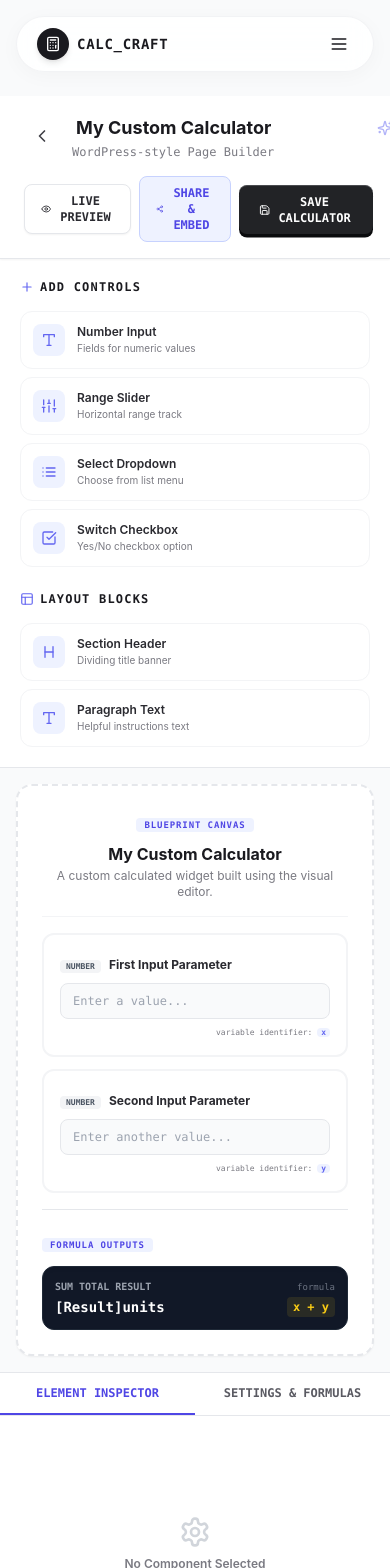
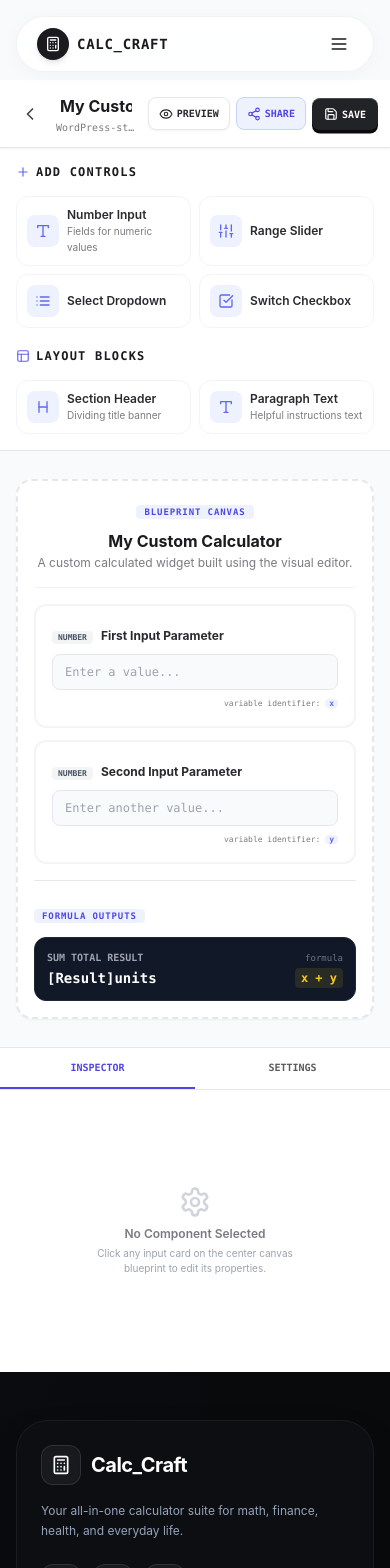
Before and after one commit to Motasaith/Calc_Craft, a Next.js app: page /builder in a window 390 px wide. Shown: the top 1568 px of the page. Built offline with nearby package versions, Linux system fonts and the light colour scheme.

Commit message:
Refactor code structure for improved readability and maintainability

```diff
--- a/app/builder/page.tsx
+++ b/app/builder/page.tsx
@@ -250,71 +250,73 @@ export default function BuilderPage() {
   return (
     <>
       <Navbar />
-      <main className="min-h-screen pt-24 bg-gray-50 flex flex-col">
+      <main className="min-h-screen pt-20 sm:pt-24 bg-gray-50 flex flex-col">
         {/* Editor Toolbar Header */}
-        <div className="bg-white border-b border-gray-200 px-6 py-4 flex flex-wrap gap-4 items-center justify-between shadow-sm sticky top-14 z-40">
-          <div className="flex items-center gap-3">
+        <div className="bg-white border-b border-gray-200 px-3 sm:px-6 py-3 sm:py-4 flex flex-wrap gap-3 sm:gap-4 items-center justify-between shadow-sm sticky top-14 z-40">
+          <div className="flex items-center gap-2 sm:gap-3 min-w-0 flex-1">
             <Link
               href="/calculators"
-              className="p-2 hover:bg-gray-100 rounded-full text-dark-600 transition-colors"
+              className="p-2 hover:bg-gray-100 rounded-full text-dark-600 transition-colors shrink-0"
               title="Return to Directory"
             >
               <ChevronLeft className="w-5 h-5" />
             </Link>
-            <div>
+            <div className="min-w-0 flex-1">
               <div className="flex items-center gap-2">
                 <input
                   type="text"
                   value={calculator.name}
                   onChange={(e) => updateCalculator({ ...calculator, name: e.target.value })}
-                  className="text-lg font-bold text-dark-800 focus:outline-none focus:border-b focus:border-indigo-500 bg-transparent px-1 py-0.5 rounded"
+                  className="text-base sm:text-lg font-bold text-dark-800 focus:outline-none focus:border-b focus:border-indigo-500 bg-transparent px-1 py-0.5 rounded w-full min-w-0"
                   placeholder="Calculator Name"
                 />
-                <Sparkles className="w-4 h-4 text-indigo-500 animate-pulse-slow" />
+                <Sparkles className="w-4 h-4 text-indigo-500 animate-pulse-slow shrink-0 hidden sm:block" />
               </div>
-              <p className="text-xs text-dark-400 font-mono">WordPress-style Page Builder</p>
+              <p className="text-[10px] sm:text-xs text-dark-400 font-mono truncate">WordPress-style Page Builder</p>
             </div>
           </div>
 
-          <div className="flex items-center gap-2">
+          <div className="flex items-center gap-1.5 sm:gap-2 flex-wrap">
             <button
               onClick={() => setPreviewOpen(true)}
-              className="px-4 py-2 text-xs font-mono font-black text-dark-700 bg-white border border-gray-200 rounded-lg shadow-sm hover:bg-gray-50 flex items-center gap-1.5 active:scale-95 transition-all select-none"
+              className="px-2.5 sm:px-4 py-2 text-[10px] sm:text-xs font-mono font-black text-dark-700 bg-white border border-gray-200 rounded-lg shadow-sm hover:bg-gray-50 flex items-center gap-1 sm:gap-1.5 active:scale-95 transition-all select-none"
             >
-              <Eye className="w-4 h-4" />
-              LIVE PREVIEW
+              <Eye className="w-3.5 h-3.5 sm:w-4 sm:h-4" />
+              <span className="hidden xs:inline sm:inline">LIVE PREVIEW</span>
+              <span className="xs:hidden sm:hidden">PREVIEW</span>
             </button>
             <button
               onClick={() => setShareModalOpen(true)}
-              className="px-4 py-2 text-xs font-mono font-black text-indigo-600 bg-indigo-50 border border-indigo-200 rounded-lg hover:bg-indigo-100 flex items-center gap-1.5 active:scale-95 transition-all select-none"
+              className="px-2.5 sm:px-4 py-2 text-[10px] sm:text-xs font-mono font-black text-indigo-600 bg-indigo-50 border border-indigo-200 rounded-lg hover:bg-indigo-100 flex items-center gap-1 sm:gap-1.5 active:scale-95 transition-all select-none"
             >
-              <Share2 className="w-4 h-4" />
-              SHARE & EMBED
+              <Share2 className="w-3.5 h-3.5 sm:w-4 sm:h-4" />
+              <span className="hidden xs:inline sm:inline">SHARE & EMBED</span>
+              <span className="xs:hidden sm:hidden">SHARE</span>
             </button>
             <button
               onClick={handleSaveToDashboard}
-              className="px-5 py-2 text-xs font-mono font-black text-white bg-[#222326] rounded-lg border-t border-[#4a4b4f] shadow-[0_3.5px_0_#0a0b0d] hover:bg-[#2b2c30] hover:translate-y-[0.5px] hover:shadow-[0_3px_0_#0a0b0d] active:translate-y-[3.5px] active:shadow-[0_0px_0_#0a0b0d] transition-all duration-75 select-none flex items-center gap-1.5"
+              className="px-3 sm:px-5 py-2 text-[10px] sm:text-xs font-mono font-black text-white bg-[#222326] rounded-lg border-t border-[#4a4b4f] shadow-[0_3.5px_0_#0a0b0d] hover:bg-[#2b2c30] hover:translate-y-[0.5px] hover:shadow-[0_3px_0_#0a0b0d] active:translate-y-[3.5px] active:shadow-[0_0px_0_#0a0b0d] transition-all duration-75 select-none flex items-center gap-1 sm:gap-1.5"
             >
-              <Save className="w-4 h-4" />
-              SAVE CALCULATOR
+              <Save className="w-3.5 h-3.5 sm:w-4 sm:h-4" />
+              <span>SAVE</span>
             </button>
           </div>
         </div>
 
         {/* Builder Body Workspace */}
-        <div className="flex-1 grid lg:grid-cols-[260px_1fr_360px] h-auto lg:h-[calc(100vh-144px)] overflow-y-auto lg:overflow-hidden">
+        <div className="flex-1 grid grid-cols-1 md:grid-cols-[200px_1fr] lg:grid-cols-[260px_1fr_360px] h-auto lg:h-[calc(100vh-144px)] overflow-y-auto lg:overflow-hidden gap-3 md:gap-4">
 
           {/* LEFT SIDEBAR: Add Elements Toolbox */}
-          <div className="bg-white border-b lg:border-b-0 lg:border-r border-gray-200 p-5 lg:overflow-y-auto space-y-6 h-auto lg:h-full">
+          <div className="bg-white border-b lg:border-b-0 lg:border-r border-gray-200 p-4 sm:p-5 lg:overflow-y-auto space-y-5 sm:space-y-6 h-auto lg:h-full">
             <div>
               <h3 className="text-xs font-bold text-dark-800 uppercase tracking-widest font-mono mb-4 flex items-center gap-1.5">
                 <Plus className="w-3.5 h-3.5 text-indigo-500" />
                 Add Controls
               </h3>
-              <div className="grid gap-2">
+              <div className="grid grid-cols-2 sm:grid-cols-1 gap-2">
                 <button
                   onClick={() => addComponent('number')}
-                  className="flex items-center gap-3 p-3 rounded-xl border border-gray-100 hover:border-indigo-100 hover:bg-indigo-50/20 text-left text-xs font-semibold text-dark-700 hover:text-indigo-600 transition-all group"
+                  className="flex items-center gap-2 sm:gap-3 p-2.5 sm:p-3 rounded-xl border border-gray-100 hover:border-indigo-100 hover:bg-indigo-50/20 text-left text-xs font-semibold text-dark-700 hover:text-indigo-600 transition-all group"
                 >
                   <div className="p-2 rounded-lg bg-indigo-50 text-indigo-500 group-hover:bg-indigo-500 group-hover:text-white transition-colors">
                     <Type className="w-4 h-4" />
@@ -327,40 +329,40 @@ export default function BuilderPage() {
 
                 <button
                   onClick={() => addComponent('slider')}
-                  className="flex items-center gap-3 p-3 rounded-xl border border-gray-100 hover:border-indigo-100 hover:bg-indigo-50/20 text-left text-xs font-semibold text-dark-700 hover:text-indigo-600 transition-all group"
+                  className="flex items-center gap-2 sm:gap-3 p-2.5 sm:p-3 rounded-xl border border-gray-100 hover:border-indigo-100 hover:bg-indigo-50/20 text-left text-xs font-semibold text-dark-700 hover:text-indigo-600 transition-all group"
                 >
                   <div className="p-2 rounded-lg bg-indigo-50 text-indigo-500 group-hover:bg-indigo-500 group-hover:text-white transition-colors">
                     <Sliders className="w-4 h-4" />
                   </div>
                   <div>
                     <div>Range Slider</div>
-                    <div className="text-[10px] text-dark-400 font-normal">Horizontal range track</div>
+                    <div className="text-[10px] text-dark-400 font-normal hidden sm:block">Horizontal range track</div>
                   </div>
                 </button>
 
                 <button
                   onClick={() => addComponent('select')}
-                  className="flex items-center gap-3 p-3 rounded-xl border border-gray-100 hover:border-indigo-100 hover:bg-indigo-50/20 text-left text-xs font-semibold text-dark-700 hover:text-indigo-600 transition-all group"
+                  className="flex items-center gap-2 sm:gap-3 p-2.5 sm:p-3 rounded-xl border border-gray-100 hover:border-indigo-100 hover:bg-indigo-50/20 text-left text-xs font-semibold text-dark-700 hover:text-indigo-600 transition-all group"
                 >
                   <div className="p-2 rounded-lg bg-indigo-50 text-indigo-500 group-hover:bg-indigo-500 group-hover:text-white transition-colors">
                     <List className="w-4 h-4" />
                   </div>
                   <div>
                     <div>Select Dropdown</div>
-                    <div className="text-[10px] text-dark-400 font-normal">Choose from list menu</div>
+                    <div className="text-[10px] text-dark-400 font-normal hidden sm:block">Choose from list menu</div>
                   </div>
                 </button>
 
                 <button
                   onClick={() => addComponent('checkbox')}
-                  className="flex items-center gap-3 p-3 rounded-xl border border-gray-100 hover:border-indigo-100 hover:bg-indigo-50/20 text-left text-xs font-semibold text-dark-700 hover:text-indigo-600 transition-all group"
+                  className="flex items-center gap-2 sm:gap-3 p-2.5 sm:p-3 rounded-xl border border-gray-100 hover:border-indigo-100 hover:bg-indigo-50/20 text-left text-xs font-semibold text-dark-700 hover:text-indigo-600 transition-all group"
                 >
                   <div className="p-2 rounded-lg bg-indigo-50 text-indigo-500 group-hover:bg-indigo-500 group-hover:text-white transition-colors">
                     <CheckSquare className="w-4 h-4" />
                   </div>
                   <div>
                     <div>Switch Checkbox</div>
-                    <div className="text-[10px] text-dark-400 font-normal">Yes/No checkbox option</div>
+                    <div className="text-[10px] text-dark-400 font-normal hidden sm:block">Yes/No checkbox option</div>
                   </div>
                 </button>
               </div>
@@ -371,10 +373,10 @@ export default function BuilderPage() {
                 <Layout className="w-3.5 h-3.5 text-indigo-500" />
                 Layout Blocks
               </h3>
-              <div className="grid gap-2">
+              <div className="grid grid-cols-2 sm:grid-cols-1 gap-2">
                 <button
                   onClick={() => addComponent('header')}
-                  className="flex items-center gap-3 p-3 rounded-xl border border-gray-100 hover:border-indigo-100 hover:bg-indigo-50/20 text-left text-xs font-semibold text-dark-700 hover:text-indigo-600 transition-all group"
+                  className="flex items-center gap-2 sm:gap-3 p-2.5 sm:p-3 rounded-xl border border-gray-100 hover:border-indigo-100 hover:bg-indigo-50/20 text-left text-xs font-semibold text-dark-700 hover:text-indigo-600 transition-all group"
                 >
                   <div className="p-2 rounded-lg bg-indigo-50 text-indigo-500 group-hover:bg-indigo-500 group-hover:text-white transition-colors">
                     <Heading className="w-4 h-4" />
@@ -387,7 +389,7 @@ export default function BuilderPage() {
 
                 <button
                   onClick={() => addComponent('text')}
-                  className="flex items-center gap-3 p-3 rounded-xl border border-gray-100 hover:border-indigo-100 hover:bg-indigo-50/20 text-left text-xs font-semibold text-dark-700 hover:text-indigo-600 transition-all group"
+                  className="flex items-center gap-2 sm:gap-3 p-2.5 sm:p-3 rounded-xl border border-gray-100 hover:border-indigo-100 hover:bg-indigo-50/20 text-left text-xs font-semibold text-dark-700 hover:text-indigo-600 transition-all group"
                 >
                   <div className="p-2 rounded-lg bg-indigo-50 text-indigo-500 group-hover:bg-indigo-500 group-hover:text-white transition-colors">
                     <Type className="w-4 h-4 text-xs font-normal" />
@@ -402,8 +404,8 @@ export default function BuilderPage() {
           </div>
 
           {/* CENTER CANVAS: Visual Blueprint Layout */}
-          <div className="p-4 sm:p-8 lg:overflow-y-auto flex justify-center items-start bg-gray-50 h-auto lg:h-full">
-            <div className="w-full max-w-xl bg-white border-2 border-dashed border-gray-200 rounded-2xl p-6 min-h-[350px] shadow-sm space-y-4">
+          <div className="p-4 sm:p-6 md:p-8 lg:overflow-y-auto flex justify-center items-start bg-gray-50 h-auto lg:h-full">
+            <div className="w-full max-w-xl bg-white border-2 border-dashed border-gray-200 rounded-2xl p-4 sm:p-6 min-h-[350px] shadow-sm space-y-4">
               <div className="text-center pb-4 border-b border-gray-100">
                 <span className="text-[9px] uppercase tracking-widest font-mono bg-indigo-50 text-indigo-600 px-2 py-0.5 rounded font-bold">
                   Blueprint Canvas
@@ -557,28 +559,30 @@ export default function BuilderPage() {
             <div className="grid grid-cols-2 border-b border-gray-200 sticky top-0 bg-white z-10">
               <button
                 onClick={() => setActiveTab('components')}
-                className={`py-3 text-xs font-mono font-bold border-b-2 transition-all ${
+                className={`py-3 text-[10px] sm:text-xs font-mono font-bold border-b-2 transition-all ${
                   activeTab === 'components'
                     ? 'border-indigo-600 text-indigo-600'
                     : 'border-transparent text-dark-500 hover:text-dark-700'
                 }`}
               >
-                ELEMENT INSPECTOR
+                <span className="sm:hidden">INSPECTOR</span>
+                <span className="hidden sm:inline">ELEMENT INSPECTOR</span>
               </button>
               <button
                 onClick={() => setActiveTab('styles')}
-                className={`py-3 text-xs font-mono font-bold border-b-2 transition-all ${
+                className={`py-3 text-[10px] sm:text-xs font-mono font-bold border-b-2 transition-all ${
                   activeTab === 'styles'
                     ? 'border-indigo-600 text-indigo-600'
                     : 'border-transparent text-dark-500 hover:text-dark-700'
                 }`}
               >
-                SETTINGS & FORMULAS
+                <span className="sm:hidden">SETTINGS</span>
+                <span className="hidden sm:inline">SETTINGS & FORMULAS</span>
               </button>
             </div>
 
             {/* Inspector Panels Content */}
-            <div className="flex-1 overflow-y-auto p-5 space-y-6">
+            <div className="flex-1 overflow-y-auto p-4 sm:p-5 space-y-5 sm:space-y-6">
 
               {/* ELEMENT TAB */}
               {activeTab === 'components' && (
@@ -1071,12 +1075,12 @@ export default function BuilderPage() {
       {/* --- PREVIEW CALCULATOR MODAL OVERLAY --- */}
       <AnimatePresence>
         {previewOpen && (
-          <div className="fixed inset-0 z-50 flex items-center justify-center p-4 bg-black/60 backdrop-blur-sm">
+          <div className="fixed inset-0 z-50 flex items-end sm:items-center justify-center p-0 sm:p-4 bg-black/60 backdrop-blur-sm">
             <motion.div
               initial={{ scale: 0.95, opacity: 0 }}
               animate={{ scale: 1, opacity: 1 }}
               exit={{ scale: 0.95, opacity: 0 }}
-              className="bg-white rounded-3xl p-6 shadow-2xl max-w-xl w-full border border-gray-100 flex flex-col max-h-[90vh] overflow-hidden"
+              className="bg-white rounded-t-3xl sm:rounded-3xl p-4 sm:p-6 shadow-2xl max-w-xl w-full border border-gray-100 flex flex-col max-h-[95vh] sm:max-h-[90vh] overflow-hidden"
             >
               <div className="flex items-center justify-between pb-4 border-b border-gray-100 mb-5">
                 <div className="flex items-center gap-2">
@@ -1114,12 +1118,12 @@ export default function BuilderPage() {
       {/* --- SHARE & EMBED WIDGET MODAL --- */}
       <AnimatePresence>
         {shareModalOpen && (
-          <div className="fixed inset-0 z-50 flex items-center justify-center p-4 bg-black/60 backdrop-blur-sm">
+          <div className="fixed inset-0 z-50 flex items-end sm:items-center justify-center p-0 sm:p-4 bg-black/60 backdrop-blur-sm">
             <motion.div
               initial={{ scale: 0.95, opacity: 0 }}
               animate={{ scale: 1, opacity: 1 }}
               exit={{ scale: 0.95, opacity: 0 }}
-              className="bg-white rounded-3xl p-6 shadow-2xl max-w-2xl w-full border border-gray-100 flex flex-col max-h-[90vh] overflow-hidden"
+              className="bg-white rounded-t-3xl sm:rounded-3xl p-4 sm:p-6 shadow-2xl max-w-2xl w-full border border-gray-100 flex flex-col max-h-[95vh] sm:max-h-[90vh] overflow-hidden"
             >
               <div className="flex items-center justify-between pb-4 border-b border-gray-100 mb-5">
                 <div className="flex items-center gap-2">
--- a/app/calculators/[slug]/CalculatorPageClient.tsx
+++ b/app/calculators/[slug]/CalculatorPageClient.tsx
@@ -50,7 +50,7 @@ export default function CalculatorPageClient({ slug }: { slug: string }) {
             <span className="text-dark-700 font-semibold">{calc.shortName}</span>
           </nav>
 
-          <div className="grid lg:grid-cols-[1fr_280px] gap-8">
+          <div className="grid grid-cols-1 lg:grid-cols-[1fr_280px] gap-6 lg:gap-8">
             {/* Main Calculator Area */}
             <div>
               {/* Page Header */}
--- a/app/calculators/custom/page.tsx
+++ b/app/calculators/custom/page.tsx
@@ -75,7 +75,7 @@ export default function CustomCalculatorPage() {
             </span>
           </div>
 
-          <div className="grid lg:grid-cols-[1fr_320px] gap-8 items-start">
+          <div className="grid grid-cols-1 lg:grid-cols-[1fr_320px] gap-6 lg:gap-8 items-start">
             {/* Main Calculator Screen */}
             <div className="space-y-6">
               {loading ? (
--- a/app/calculators/page.tsx
+++ b/app/calculators/page.tsx
@@ -114,7 +114,7 @@ export default function CalculatorsPage() {
             <motion.h1
               initial={{ opacity: 0, y: 20 }}
               animate={{ opacity: 1, y: 0 }}
-              className="text-4xl lg:text-5xl font-extrabold text-dark-900 mb-4"
+              className="text-3xl sm:text-4xl lg:text-5xl font-extrabold text-dark-900 mb-4"
             >
               All Calculators
             </motion.h1>
--- a/components/calculators/shared/CustomCalculatorRenderer.tsx
+++ b/components/calculators/shared/CustomCalculatorRenderer.tsx
@@ -181,10 +181,10 @@ export default function CustomCalculatorRenderer({ config, isPreview = false }:
   const themeStyles = {
     retro: {
       wrapper: 'bg-[#eae7df] border-4 border-[#dad6cd] rounded-2xl shadow-[0_8px_32px_rgba(0,0,0,0.12)] text-[#2d2d2a] font-mono',
-      header: 'border-b-2 border-[#d5d1c8] bg-[#e4e1d9] px-6 py-4',
+      header: 'border-b-2 border-[#d5d1c8] bg-[#e4e1d9] px-5 sm:px-6 py-4',
       headerText: 'text-sm font-black tracking-wider uppercase text-neutral-700',
       description: 'text-[10px] text-neutral-500 font-bold',
-      body: 'p-6 space-y-4',
+      body: 'p-4 sm:p-6 space-y-4',
       label: 'text-[11px] font-black uppercase text-neutral-600 tracking-wider',
       input: 'bg-[#fcfbfa] border-2 border-neutral-300 rounded-lg text-sm font-bold text-neutral-800 px-3 h-10 w-full focus:outline-none focus:border-neutral-500 shadow-inner',
       sliderTrack: 'relative w-full h-4 bg-neutral-300 rounded border border-neutral-400 shadow-[inset_0_2px_4px_rgba(0,0,0,0.15)] flex items-center px-1',
@@ -200,10 +200,10 @@ export default function CustomCalculatorRenderer({ config, isPreview = false }:
     },
     dark: {
       wrapper: 'bg-[#12131a] border-2 border-purple-900/60 rounded-2xl shadow-[0_12px_40px_rgba(139,92,246,0.15)] text-gray-200 font-sans',
-      header: 'border-b border-purple-950/50 bg-[#161824]/80 px-6 py-4',
+      header: 'border-b border-purple-950/50 bg-[#161824]/80 px-5 sm:px-6 py-4',
       headerText: 'text-sm font-bold tracking-widest uppercase text-purple-400 font-mono',
       description: 'text-xs text-gray-400 font-light',
-      body: 'p-6 space-y-5',
+      body: 'p-4 sm:p-6 space-y-5',
       label: 'text-[11px] font-semibold text-purple-300/80 uppercase tracking-widest',
       input: 'bg-[#1b1c26] border border-purple-900/40 rounded-xl text-sm text-white px-4 h-11 w-full focus:outline-none focus:border-purple-500 focus:ring-1 focus:ring-purple-500 shadow-lg placeholder:text-gray-600',
       sliderTrack: 'relative w-full h-3 bg-purple-950/60 rounded-full border border-purple-900/30 flex items-center px-1',
@@ -219,10 +219,10 @@ export default function CustomCalculatorRenderer({ config, isPreview = false }:
     },
     modern: {
       wrapper: 'bg-white border border-gray-200 rounded-2xl shadow-[0_10px_30px_rgba(0,0,0,0.06)] text-gray-800 font-sans',
-      header: 'border-b border-gray-100 bg-gray-50/50 px-6 py-4',
+      header: 'border-b border-gray-100 bg-gray-50/50 px-5 sm:px-6 py-4',
       headerText: 'text-sm font-extrabold tracking-tight text-gray-800',
       description: 'text-xs text-gray-500',
-      body: 'p-6 space-y-4',
+      body: 'p-4 sm:p-6 space-y-4',
       label: 'text-[11px] font-bold text-gray-700 tracking-wide',
       input: 'bg-white border border-gray-300 rounded-xl text-sm text-gray-900 px-4 h-11 w-full focus:outline-none focus:border-indigo-500 focus:ring-1 focus:ring-indigo-500 transition-colors placeholder:text-gray-400',
       sliderTrack: 'relative w-full h-2 bg-gray-200 rounded-full flex items-center',
@@ -238,10 +238,10 @@ export default function CustomCalculatorRenderer({ config, isPreview = false }:
     },
     pastel: {
       wrapper: 'bg-[#fcfaf5] border-4 border-[#e9e4d5] rounded-3xl shadow-[0_12px_24px_rgba(215,205,180,0.4)] text-[#4a4336] font-sans',
-      header: 'border-b-4 border-[#e9e4d5] bg-[#f7f2e4] px-6 py-5',
+      header: 'border-b-4 border-[#e9e4d5] bg-[#f7f2e4] px-5 sm:px-6 py-5',
       headerText: 'text-base font-extrabold text-[#5b513d]',
       description: 'text-xs text-[#8c7f66]',
-      body: 'p-6 space-y-4',
+      body: 'p-4 sm:p-6 space-y-4',
       label: 'text-xs font-bold text-[#5b513d] tracking-wide',
       input: 'bg-[#ffffff] border-3 border-[#e9e4d5] rounded-2xl text-sm text-[#4a4336] px-4 h-11 w-full focus:outline-none focus:border-[#c5bda6] shadow-sm transition-all',
       sliderTrack: 'relative w-full h-3 bg-[#e9e4d5] rounded-full flex items-center',
@@ -257,10 +257,10 @@ export default function CustomCalculatorRenderer({ config, isPreview = false }:
     },
     cyberpunk: {
       wrapper: 'bg-[#050505] border-2 border-yellow-400 rounded-lg shadow-[0_0_15px_rgba(250,204,21,0.2)] text-yellow-400 font-mono',
-      header: 'border-b-2 border-yellow-400 bg-yellow-400/5 px-6 py-4',
+      header: 'border-b-2 border-yellow-400 bg-yellow-400/5 px-5 sm:px-6 py-4',
       headerText: 'text-sm font-black tracking-widest uppercase text-yellow-400',
       description: 'text-[10px] text-yellow-500/80 font-bold',
-      body: 'p-6 space-y-4',
+      body: 'p-4 sm:p-6 space-y-4',
       label: 'text-[11px] font-black uppercase text-yellow-400 tracking-wider',
       input: 'bg-black border border-yellow-400 text-sm font-bold text-yellow-300 px-3 h-10 w-full focus:outline-none focus:shadow-[0_0_10px_rgba(250,204,21,0.4)] placeholder:text-yellow-900',
       sliderTrack: 'relative w-full h-3 bg-black border border-yellow-500/60 rounded flex items-center px-1',
@@ -276,10 +276,10 @@ export default function CustomCalculatorRenderer({ config, isPreview = false }:
     },
     custom: {
       wrapper: 'rounded-2xl border text-[var(--custom-text)] font-sans',
-      header: 'border-b px-6 py-4',
+      header: 'border-b px-5 sm:px-6 py-4',
       headerText: 'text-sm font-bold tracking-tight text-[var(--custom-text)]',
       description: 'text-xs opacity-75',
-      body: 'p-6 space-y-4',
+      body: 'p-4 sm:p-6 space-y-4',
       label: 'text-[11px] font-bold opacity-80 uppercase tracking-wide',
       input: 'border rounded-xl text-sm px-4 h-11 w-full focus:outline-none focus:ring-1 transition-all',
       sliderTrack: 'relative w-full h-2 rounded-full flex items-center',
--- a/components/calculators/shared/FormCalculatorShell.tsx
+++ b/components/calculators/shared/FormCalculatorShell.tsx
@@ -16,10 +16,10 @@ interface FormShellProps {
  */
 export default function FormCalculatorShell({ title, subtitle, badge, children }: FormShellProps) {
   return (
-    <div className="w-full max-w-xl mx-auto">
+    <div className="w-full max-w-xl mx-auto px-2 sm:px-0">
       <div className="bg-[#eae7df] border-4 border-[#dad6cd] rounded-2xl shadow-[0_8px_32px_rgba(0,0,0,0.12)] overflow-hidden">
         {/* Header */}
-        <div className="px-5 pt-4 pb-3 border-b-2 border-[#d5d1c8]">
+        <div className="px-4 sm:px-5 pt-3 sm:pt-4 pb-2.5 sm:pb-3 border-b-2 border-[#d5d1c8]">
           <div className="flex items-center justify-between">
             <div>
               <h2 className="text-sm font-extrabold tracking-wider text-neutral-700 font-mono uppercase">
@@ -43,7 +43,7 @@ export default function FormCalculatorShell({ title, subtitle, badge, children }
         </div>
 
         {/* Body */}
-        <div className="p-5">
+        <div className="p-4 sm:p-5">
           {children}
         </div>
       </div>
```
Also changed, not shown: app/cookies/page.tsx (+15 -15 lines), 1 other file (tests, documents, lock files or other folders).
